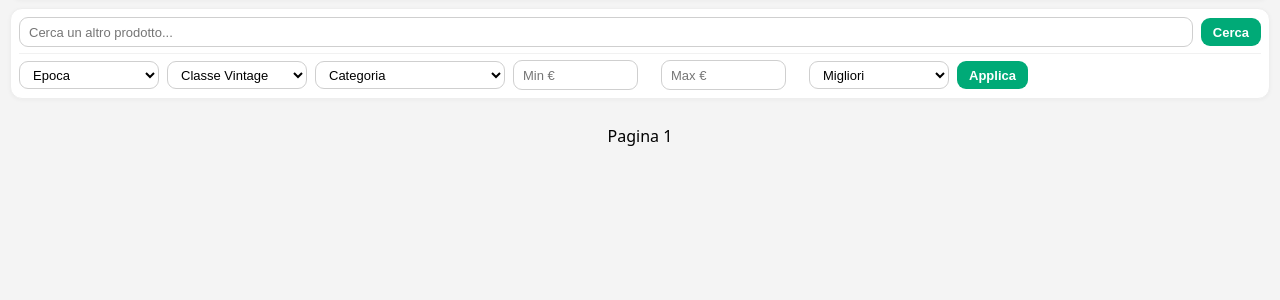
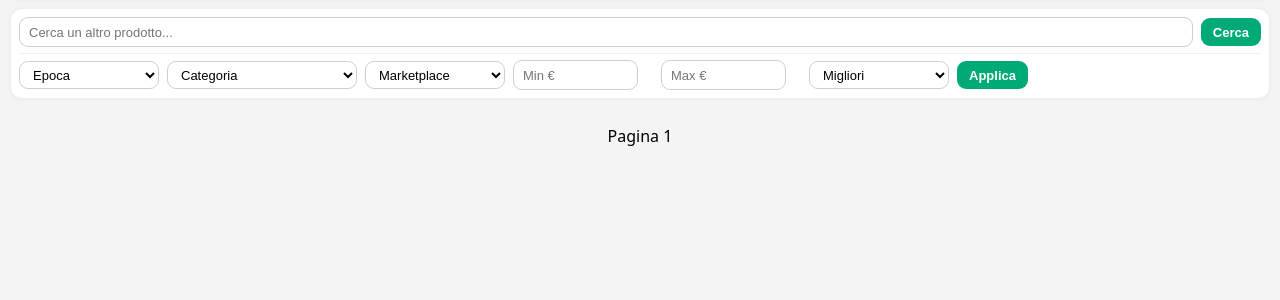
Before and after one commit to retrofutureitalia25/retrofuture-search, a Flask app: page /search in a window 1280 px wide. Shown: the part 54-354 px from the top of the page. Run offline with Flask 3, Linux system fonts and the light colour scheme; data that the repository does not hold is empty.

Commit message:
Update results.html to include source filtering

```diff
--- a/templates/results.html
+++ b/templates/results.html
@@ -11,17 +11,17 @@
   <meta name="robots" content="noindex, follow">
 
   <link rel="canonical" href="{{ url_for('search',
-      q=query, era=era, vintage_class=vintage_class, category=category,
+      q=query, era=era, category=category, source=source,
       price_min=price_min, price_max=price_max, sort=sort, scope=scope, page=page, _external=True) }}">
 
   {% if page and page>1 %}
   <link rel="prev" href="{{ url_for('search',
-      q=query, era=era, vintage_class=vintage_class, category=category,
+      q=query, era=era, category=category, source=source,
       price_min=price_min, price_max=price_max, sort=sort, scope=scope, page=page-1, _external=True) }}">
   {% endif %}
   {% if risultati|length == 50 %}
   <link rel="next" href="{{ url_for('search',
-      q=query, era=era, vintage_class=vintage_class, category=category,
+      q=query, era=era, category=category, source=source,
       price_min=price_min, price_max=price_max, sort=sort, scope=scope, page=page+1, _external=True) }}">
   {% endif %}
 
@@ -186,8 +186,6 @@
     button:hover{ background:#088; }
     button[disabled]{ opacity:.55; cursor:not-allowed; }
 
-    .results-count{ display:none; }
-
     /* ✅ Altri risultati */
     .external-inline{
       display:flex;
@@ -217,9 +215,9 @@
     /* ✅ Bottoni esterni: testo bianco + sfondo brand */
     .ext-pill{
       height:28px;
-      width: 150px;              /* uguali e più visibili */
+      width: 150px;
       justify-content:center;
-      padding:0 36px 0 36px;      /* spazio badge freccia */
+      padding:0 36px 0 36px;
       border-radius:999px;
       border:1px solid transparent;
       display:inline-flex;
@@ -245,7 +243,7 @@
       line-height:1;
       display:inline-block;
       transform: translateY(0.5px);
-      color:#fff;                /* ✅ bianco */
+      color:#fff;
       text-shadow: 0 1px 0 rgba(0,0,0,0.10);
     }
 
@@ -461,15 +459,15 @@
     <div class="pillbar admin-only">
       <a class="pill {% if scope=='tutti' %}active{% endif %}"
          href="{{ url_for('search',
-           q=None, era=None, vintage_class=None, category=None,
-           price_min=None, price_max=None, sort='added', scope='tutti', page=1) }}">
+           q=None, era=None, category=None, source=None,
+           price_min=None, price_max=None, sort='date', scope='tutti', page=1) }}">
         👁️ Mostra tutti
       </a>
 
       <a class="pill {% if not scope or scope!='tutti' %}active{% endif %}"
          href="{{ url_for('search',
-           q=query or '', era=era or '', vintage_class=vintage_class or '',
-           category=category or '', price_min=price_min, price_max=price_max,
+           q=query or '', era=era or '', category=category or '', source=source or '',
+           price_min=price_min, price_max=price_max,
            sort=sort or 'score', scope=None, page=1) }}">
         🔎 Ricerca filtrata
       </a>
@@ -494,44 +492,54 @@
           <div class="field">
             <select name="era" {% if scope=='tutti' %}disabled{% endif %}>
               <option value="">Epoca</option>
-              {% for e in ['anni_50','anni_60','anni_70','anni_80','anni_90','vintage_generico'] %}
+              {% for e in ['anni_50','anni_60','anni_70','anni_80','anni_90','anni_2000'] %}
               <option value="{{e}}" {% if era==e %}selected{% endif %}>{{e.replace('_',' ')}}</option>
               {% endfor %}
-            </select>
-          </div>
-
-          <div class="field">
-            <select name="vintage_class" {% if scope=='tutti' %}disabled{% endif %}>
-              <option value="">Classe Vintage</option>
-              <option value="strong_vintage" {% if vintage_class=='strong_vintage' %}selected{% endif %}>Strong</option>
-              <option value="vintage" {% if vintage_class=='vintage' %}selected{% endif %}>Vintage</option>
             </select>
           </div>
 
           <div class="field field-wide">
             <select name="category" {% if scope=='tutti' %}disabled{% endif %}>
               <option value="">Categoria</option>
+
+              <option value="tecnologia" {% if category=='tecnologia' %}selected{% endif %}>Tecnologia</option>
               <option value="arredamento" {% if category=='arredamento' %}selected{% endif %}>Arredamento</option>
-              <option value="moda" {% if category=='moda' %}selected{% endif %}>Moda</option>
-              <option value="tecnologia" {% if category=='tecnologia' %}selected{% endif %}>Tecnologia</option>
+              <option value="moda_accessori" {% if category=='moda_accessori' %}selected{% endif %}>Moda &amp; Accessori</option>
+              <option value="giochi_giocattoli" {% if category=='giochi_giocattoli' %}selected{% endif %}>Giochi &amp; Giocattoli</option>
+              <option value="musica_cinema" {% if category=='musica_cinema' %}selected{% endif %}>Musica &amp; Cinema</option>
+              <option value="auto_moto" {% if category=='auto_moto' %}selected{% endif %}>Auto &amp; Moto</option>
+              <option value="libri_fumetti" {% if category=='libri_fumetti' %}selected{% endif %}>Libri &amp; Fumetti</option>
+              <option value="cucina" {% if category=='cucina' %}selected{% endif %}>Cucina</option>
+              <option value="cartoleria" {% if category=='cartoleria' %}selected{% endif %}>Cartoleria</option>
               <option value="collezionismo" {% if category=='collezionismo' %}selected{% endif %}>Collezionismo</option>
-              <option value="vario" {% if category=='vario' %}selected{% endif %}>Altro</option>
+            </select>
+          </div>
+
+          <!-- ✅ Marketplace -->
+          <div class="field">
+            <select name="source" {% if scope=='tutti' %}disabled{% endif %}>
+              <option value="">Marketplace</option>
+              <option value="ebay" {% if source=='ebay' %}selected{% endif %}>eBay</option>
+              <option value="vinted" {% if source=='vinted' %}selected{% endif %}>Vinted</option>
+              <option value="subito" {% if source=='subito' %}selected{% endif %}>Subito</option>
+              <option value="mercatino" {% if source=='mercatino' %}selected{% endif %}>Mercatino</option>
             </select>
           </div>
 
           <div class="field">
-            <input class="price-field" type="number" step="0.01" name="price_min" placeholder="Min €" value="{{ price_min }}" {% if scope=='tutti' %}disabled{% endif %}>
+            <input class="price-field" type="number" step="0.01" name="price_min" placeholder="Min €"
+                   value="{{ price_min }}" {% if scope=='tutti' %}disabled{% endif %}>
           </div>
 
           <div class="field">
-            <input class="price-field" type="number" step="0.01" name="price_max" placeholder="Max €" value="{{ price_max }}" {% if scope=='tutti' %}disabled{% endif %}>
+            <input class="price-field" type="number" step="0.01" name="price_max" placeholder="Max €"
+                   value="{{ price_max }}" {% if scope=='tutti' %}disabled{% endif %}>
           </div>
 
           <div class="field">
             <select name="sort" {% if scope=='tutti' %}disabled{% endif %}>
               <option value="score" {% if sort=='score' %}selected{% endif %}>Migliori</option>
-              <option value="date" {% if sort=='date' %}selected{% endif %}>Aggiornati</option>
-              <option value="added" {% if sort=='added' %}selected{% endif %}>Aggiunti</option>
+              <option value="date" {% if sort=='date' %}selected{% endif %}>Aggiunti di recente</option>
               <option value="price_asc" {% if sort=='price_asc' %}selected{% endif %}>Prezzo ↑</option>
               <option value="price_desc" {% if sort=='price_desc' %}selected{% endif %}>Prezzo ↓</option>
             </select>
@@ -546,12 +554,14 @@
           <div class="external-left">
             <span class="ext-label">Altri risultati:</span>
 
-            <a class="ext-pill ext-facebook" target="_blank" rel="noopener"
-               href="https://www.facebook.com/marketplace/search/?query={{ query|urlencode }}"
+           <a class="ext-pill ext-facebook" target="_blank" rel="noopener"
+               href="https://www.facebook.com/marketplace/np/rome/search/?query={{ query|default('vintage')|urlencode }}&radius=500"
                aria-label="Apri su Facebook Marketplace">
-              <span class="ext-text">facebook marketplace</span>
-              <span class="ext-arrow">↗</span>
-            </a>
+             <span class="ext-text">facebook marketplace</span>
+             <span class="ext-arrow">↗</span>
+           </a>
+
+
 
             <a class="ext-pill ext-wallapop" target="_blank" rel="noopener"
                href="https://it.wallapop.com/app/search?keywords={{ query|urlencode }}"
@@ -603,13 +613,13 @@
     <div class="pagination">
       {% if page > 1 %}
         <a href="{{ url_for('search',
-          q=query, era=era, vintage_class=vintage_class, category=category,
+          q=query, era=era, category=category, source=source,
           price_min=price_min, price_max=price_max, sort=sort, scope=scope, page=page-1) }}">← Precedente</a>
       {% endif %}
       <span>Pagina {{ page }}</span>
       {% if risultati|length == 50 %}
         <a href="{{ url_for('search',
-          q=query, era=era, vintage_class=vintage_class, category=category,
+          q=query, era=era, category=category, source=source,
           price_min=price_min, price_max=price_max, sort=sort, scope=scope, page=page+1) }}">Successiva →</a>
       {% endif %}
     </div>
```
